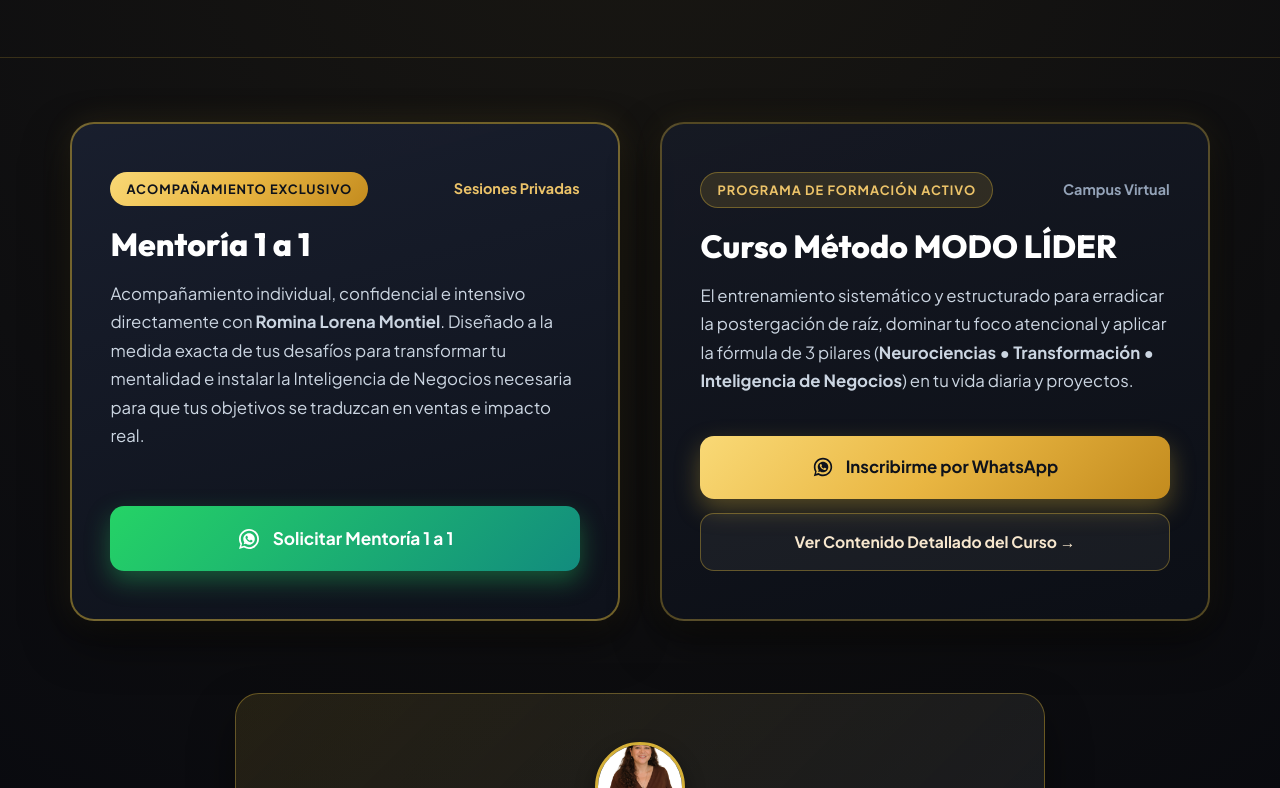
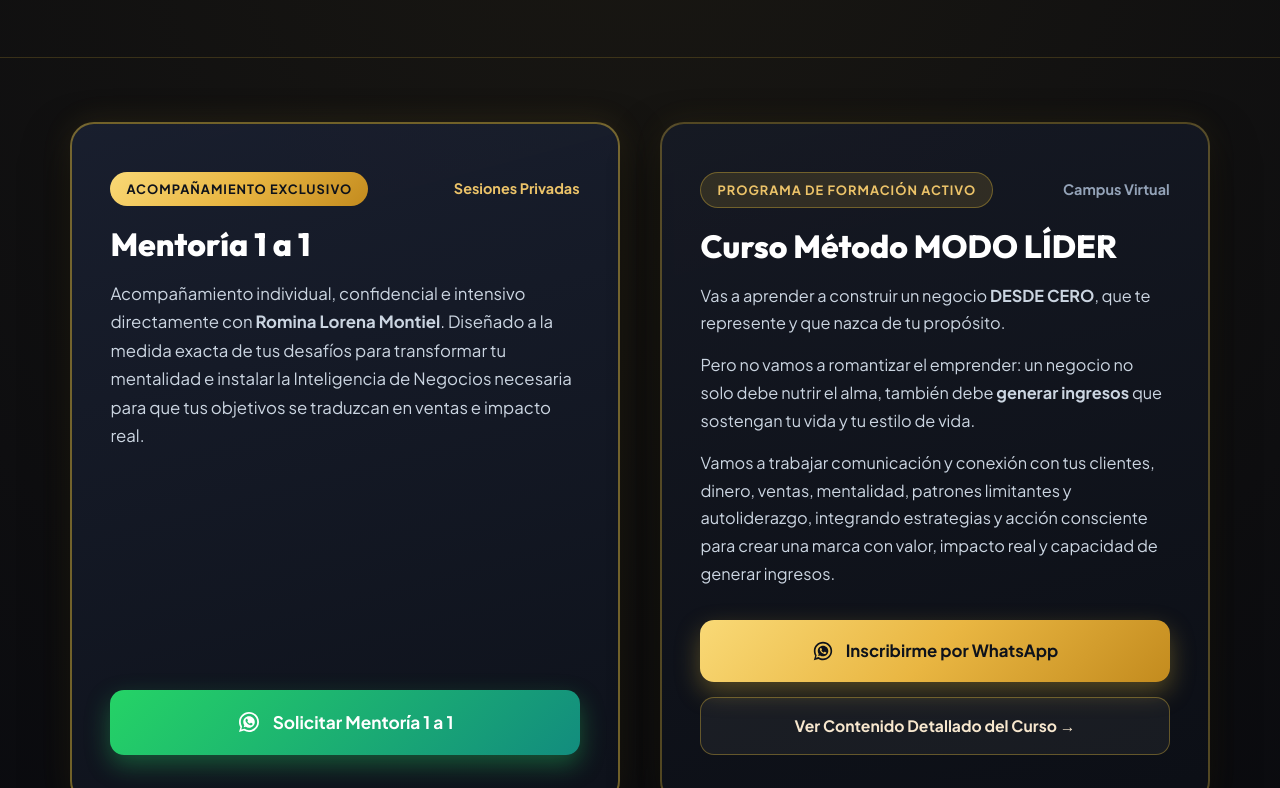
Before and after one commit to romimontiel/metodomodolider, a Next.js app: page /servicios in a window 1280 px wide. Shown: the part 402-1190 px from the top of the page. Built offline with nearby package versions, Linux system fonts and the light colour scheme.

Commit message:
Actualizacion de descripcion del Curso Modo Lider en /servicios con nuevo copy de impacto

```diff
--- a/src/app/servicios/page.js
+++ b/src/app/servicios/page.js
@@ -211,9 +211,17 @@ export default function ServiciosPage() {
                 Curso Método MODO LÍDER
               </h2>
 
-              <p style={{ color: "#CBD5E1", fontSize: "1.05rem", lineHeight: "1.7", marginBottom: "2.5rem" }}>
-                El entrenamiento sistemático y estructurado para erradicar la postergación de raíz, dominar tu foco atencional y aplicar la fórmula de 3 pilares (<strong>Neurociencias • Transformación • Inteligencia de Negocios</strong>) en tu vida diaria y proyectos.
-              </p>
+              <div style={{ color: "#CBD5E1", fontSize: "1.02rem", lineHeight: "1.7", marginBottom: "2rem", display: "flex", flexDirection: "column", gap: "0.9rem" }}>
+                <p>
+                  Vas a aprender a construir un negocio <strong>DESDE CERO</strong>, que te represente y que nazca de tu propósito.
+                </p>
+                <p>
+                  Pero no vamos a romantizar el emprender: un negocio no solo debe nutrir el alma, también debe <strong>generar ingresos</strong> que sostengan tu vida y tu estilo de vida.
+                </p>
+                <p>
+                  Vamos a trabajar comunicación y conexión con tus clientes, dinero, ventas, mentalidad, patrones limitantes y autoliderazgo, integrando estrategias y acción consciente para crear una marca con valor, impacto real y capacidad de generar ingresos.
+                </p>
+              </div>
 
               {/* Botones de Acción para el Curso */}
               <div style={{ display: "flex", flexDirection: "column", gap: "0.9rem", marginTop: "auto" }}>
```
